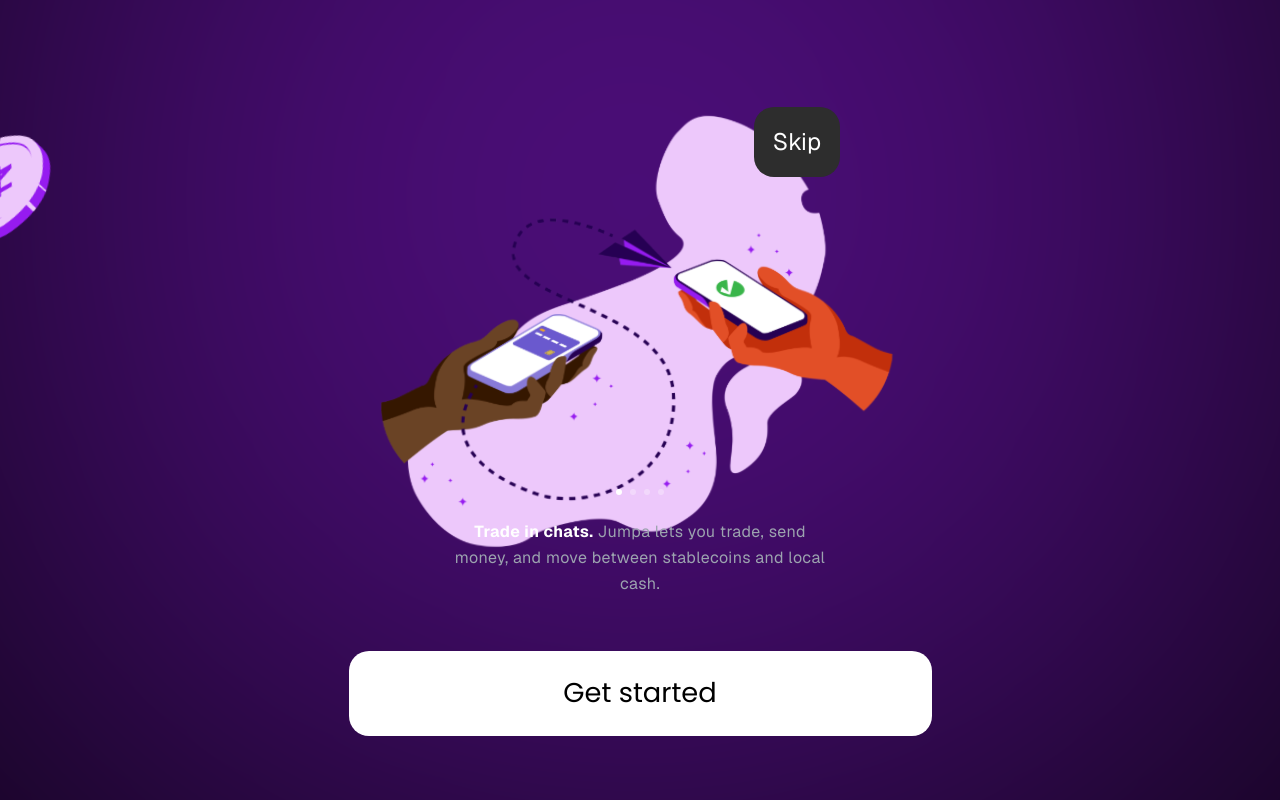
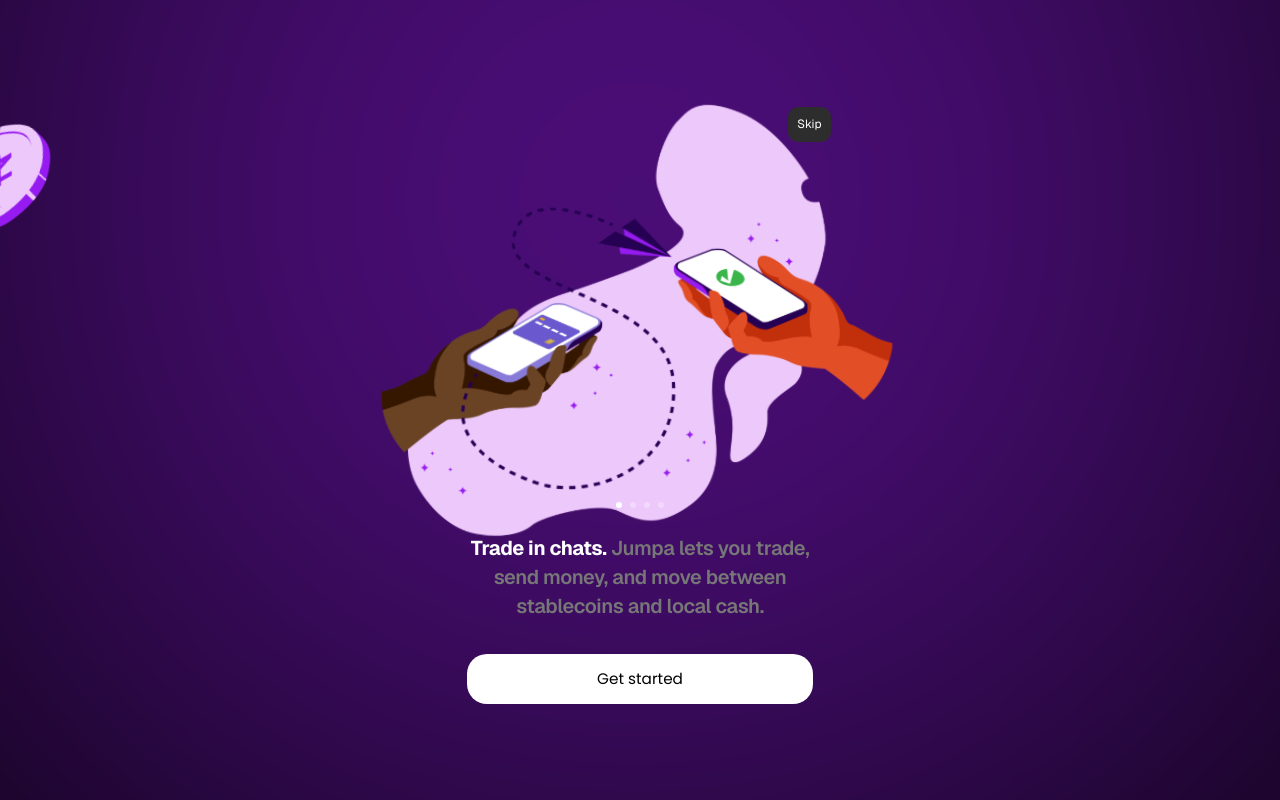
Before and after one commit to official-jumpa/landing-page, a React (Vite) app in the folder jumpa-frontend-ts/: page /onboarding in a window 1280 px wide. Built offline with nearby package versions, Linux system fonts and the light colour scheme.

Commit message:
style(onboarding): refine typography to 20px and 3-line layout at 380px width

```diff
--- a/jumpa-frontend-ts/src/pages/onboarding/Onboarding.css
+++ b/jumpa-frontend-ts/src/pages/onboarding/Onboarding.css
@@ -34,10 +34,10 @@
 /* Screen 2 */
 .onboarding-img-two {
   position: absolute;
-  width: 1296px;
-  height: 1296px;
-  top: 50%;
-  left: 50%;
+  width: 600px;
+  height: 600px;
+  top: 45%;
+  left: 55%;
   transform: translate(-50%, -50%) rotate(0deg);
   opacity: 1;
   object-fit: contain;
@@ -47,8 +47,8 @@
   position: absolute;
   width: 280px;
   height: 280px;
-  top: 82%;
-  left: 44%;
+  top: 72%;
+  left: 49%;
   transform: translate(-50%, -50%) rotate(0deg);
   opacity: 1;
   object-fit: contain;
@@ -59,8 +59,8 @@
   position: absolute;
   width: 400px;
   height: 400px;
-  top: 82%;
-  left: 58%;
+  top: 72%;
+  left: 62%;
   transform: translate(-50%, -50%) rotate(-5.18deg);
   opacity: 1;
   object-fit: contain;
@@ -70,10 +70,10 @@
 /* Screen 3 */
 .onboarding-chart-ring {
   position: absolute;
-  width: 430px;
-  height: 430px;
-  top: -50px;
-  right: -85px;
+  width: 330px;
+  height: 330px;
+  top: 110px;
+  right: -60px;
   transform: rotate(0deg);
   opacity: 1;
   object-fit: contain;
@@ -96,10 +96,10 @@
 
 /* Styled Buttons */
 .onboarding-skip-button {
-  width: 86px;
-  height: 70px;
+  width: 43.04px;
+  height: 35px;
   background: #2D2D2D !important;
-  border-radius: 20px;
+  border-radius: 10px;
   padding: 17px;
   display: flex;
   align-items: center;
@@ -110,20 +110,21 @@
   cursor: pointer;
   z-index: 50;
   transition: opacity 0.2s ease;
+  margin-right: 9px;
 }
 
 .onboarding-skip-text {
   font-family: 'Geist', sans-serif !important;
   font-weight: 400;
-  font-size: 23.8px;
+  font-size: 11.92px;
   line-height: 145%;
   color: white;
   text-align: center;
 }
 
 .onboarding-get-started-button {
-  width: 583px;
-  height: 85px;
+  width: 345.69px;
+  height: 50px;
   background: #FFFFFF !important;
   border-radius: 20px;
   display: flex;
@@ -134,12 +135,13 @@
   cursor: pointer;
   transition: background-color 0.2s ease;
   padding: 0;
+  margin-bottom: 32px;
 }
 
 .onboarding-get-started-text {
   font-family: 'Poppins', sans-serif !important;
   font-weight: 400;
-  font-size: 27.28px;
+  font-size: 15.28px;
   line-height: 40.88px;
   color: #000000;
   text-align: center;
@@ -147,10 +149,10 @@
 
 .onboarding-gold-coin-alt {
   position: absolute;
-  width: 596px;
-  height: 596px;
-  top: 190px;
-  left: -60px;
+  width: 496px;
+  height: 496px;
+  top: 300px;
+  left: -85px;
   transform: rotate(-1.63deg);
   opacity: 1;
   object-fit: contain;
@@ -170,3 +172,36 @@
   z-index: 1;
   max-width: none !important;
 }
+
+.onboarding-title {
+  font-family: 'Geist', sans-serif !important;
+  font-weight: 700;
+  font-size: 20px;
+  line-height: 145%;
+  letter-spacing: -0.02em;
+  text-align: center;
+  color: #FFFFFF;
+  display: inline;
+}
+
+.onboarding-description {
+  font-family: 'Geist', sans-serif !important;
+  font-weight: 600;
+  font-size: 20px;
+  line-height: 145%;
+  letter-spacing: -0.02em;
+  text-align: center;
+  color: #777777;
+  display: inline;
+}
+
+.onboarding-text-container {
+  width: 380px;
+  min-height: 90px;
+  text-align: center;
+  margin: 0 auto 32px auto;
+  display: flex;
+  flex-direction: column;
+  align-items: center;
+  justify-content: center;
+}
--- a/jumpa-frontend-ts/src/pages/onboarding/index.tsx
+++ b/jumpa-frontend-ts/src/pages/onboarding/index.tsx
@@ -188,13 +188,11 @@
                         animate={{ opacity: 1, y: 0 }}
                         exit={{ opacity: 0, y: -10 }}
                         transition={{ duration: 0.3 }}
-                        className="text-center mb-6 sm:mb-8 px-1 sm:px-2 min-h-[100px]"
+                        className="onboarding-text-container"
                     >
-                        <p className="text-[14px] sm:text-[16px] leading-relaxed tracking-wide text-[#9CA3AF]">
-                            <span className="font-bold text-white pr-1 block sm:inline mb-1 sm:mb-0">
-                                {screenData.title}
-                            </span>
-                            {screenData.description}
+                        <p className="inline-block px-4">
+                            <span className="onboarding-title">{screenData.title} </span>
+                            <span className="onboarding-description">{screenData.description}</span>
                         </p>
                     </motion.div>
                 </AnimatePresence>
```
